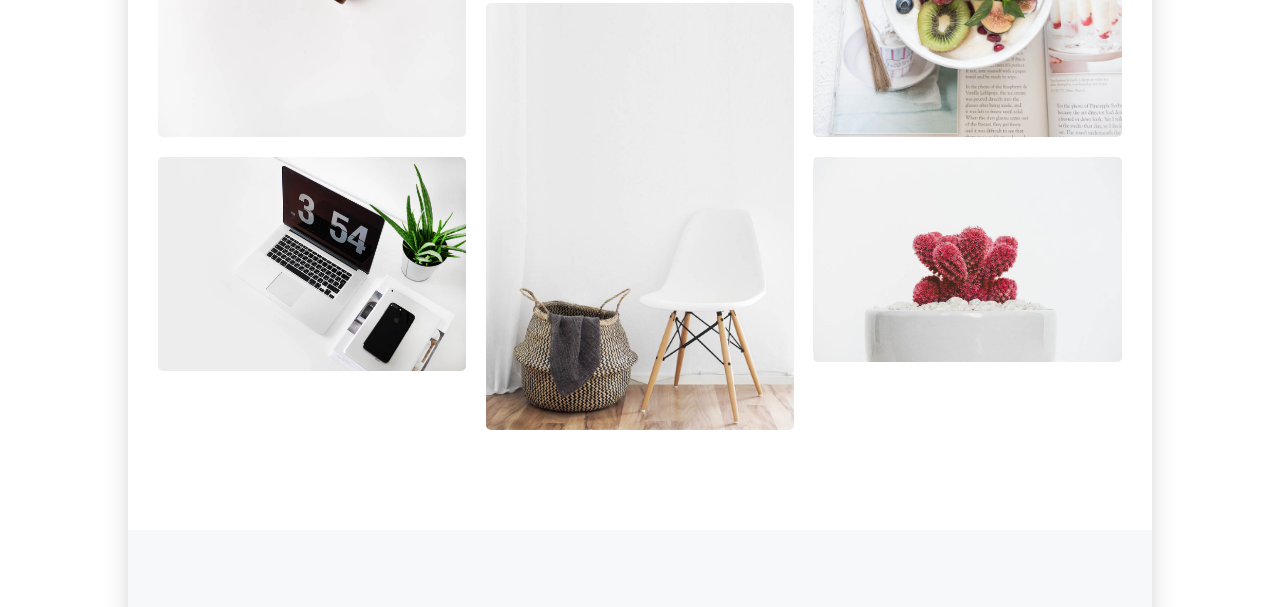
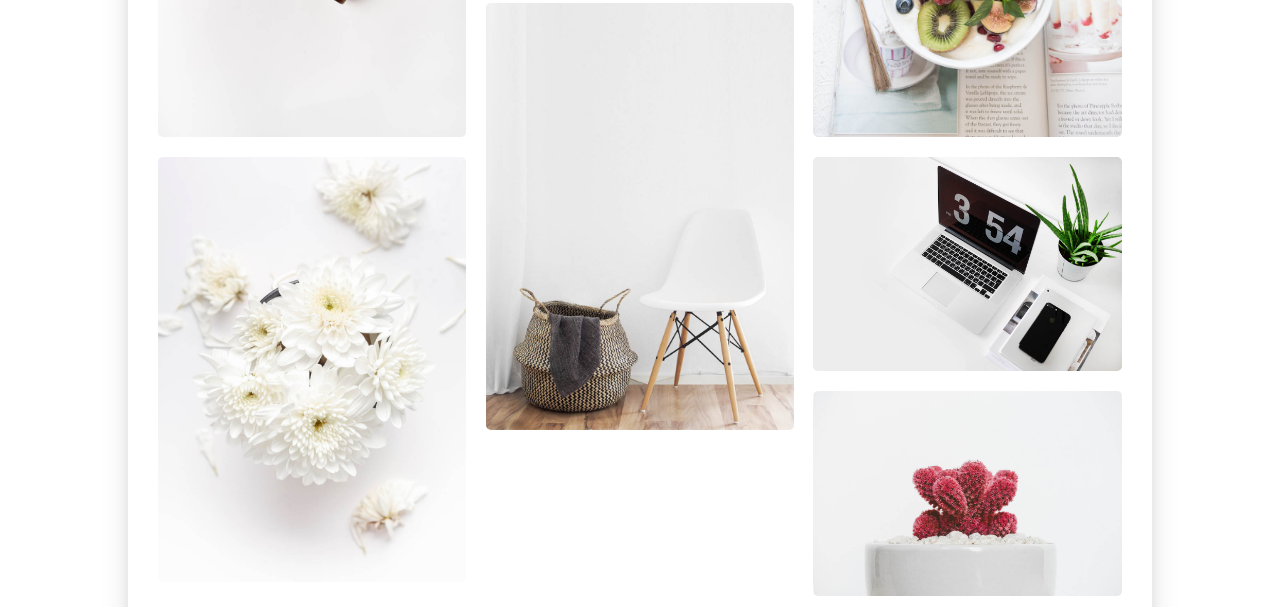
Before and after one commit to Dustercito/NathWorks, a plain HTML site: page index.html in a window 1280 px wide. Shown: the part 5286-5893 px from the top of the page. Drawn offline with nearby package versions, Linux system fonts and the light colour scheme; some icons are missing.

Commit message:
Update index.html

```diff
--- a/index.html
+++ b/index.html
@@ -531,7 +531,7 @@
                         </div>
                         <!-- End of Portfolio Item -->
                         <!-- Portfolio Item -->
-                        <!-- <div class="grid-item minimalism">
+                        <div class="grid-item minimalism">
                             <div class="grid-item-wrapper">
                                 <img src="img/photo-3.jpg" alt="portfolio-img" class="portfolio-item">
                                 <div class="grid-info">
@@ -549,7 +549,7 @@
                                 </div>
 
                             </div>
-                        </div> -->
+                        </div>
                         <!-- End of Portfolio Item -->
                         <!-- Portfolio Item -->
                         <div class="grid-item vintage">
```
